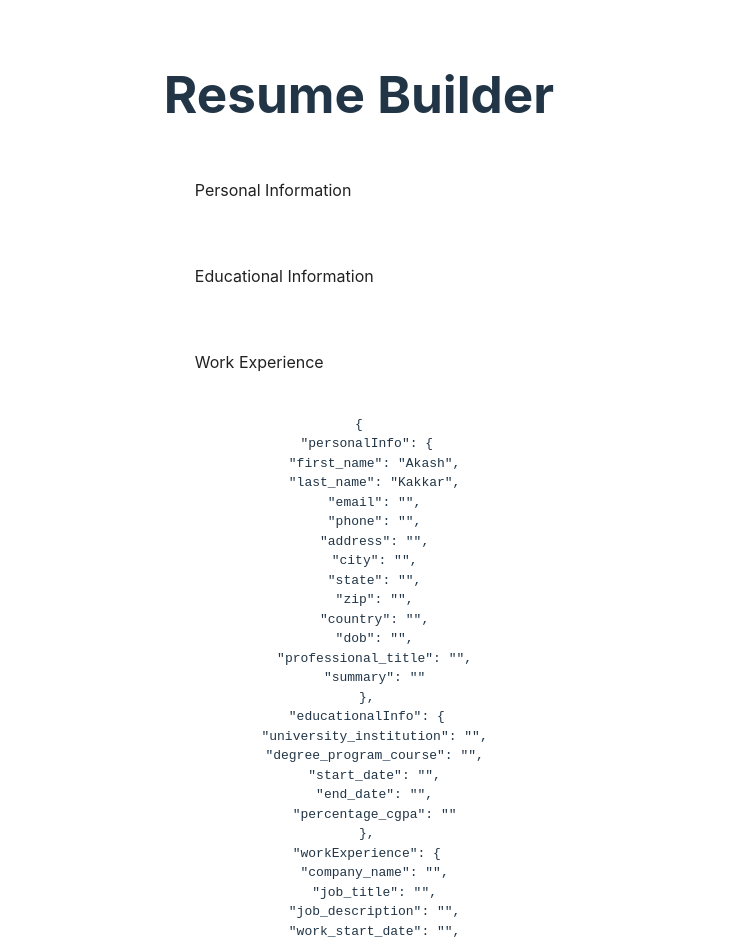
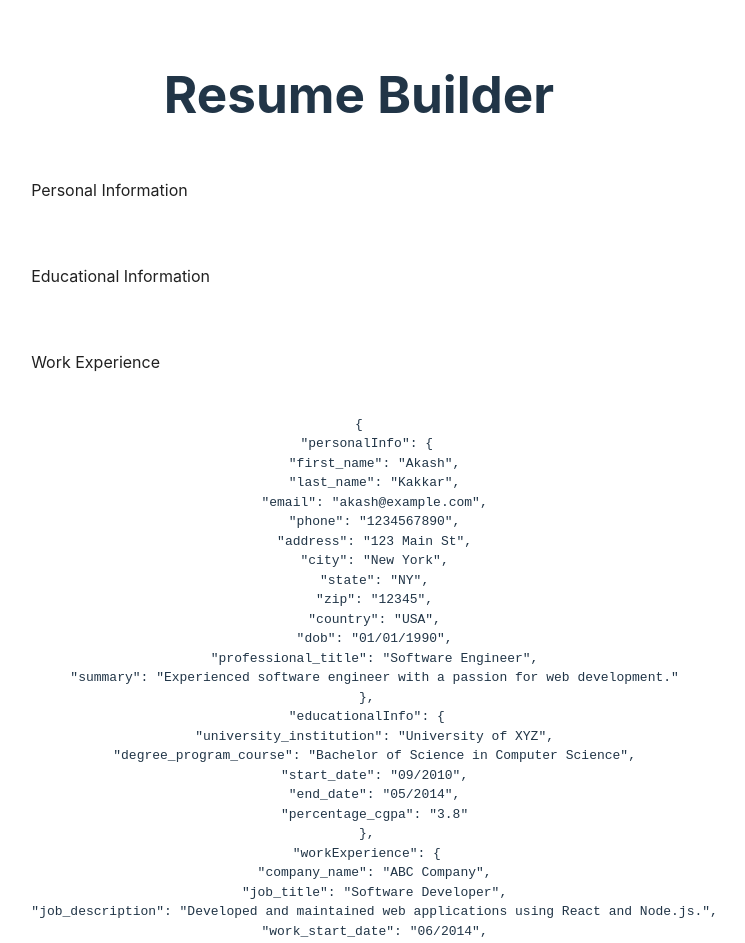
Before and after one commit to akash07k/CVApplication, a React app: page / in a window 1280 px wide. Shown: the top 943 px of the page, without its empty margins (281-1026 px from the left). Built offline with nearby package versions, Linux system fonts and the light colour scheme; the HTML template or start-up script is replaced by a standard one.

Commit message:
Add the sample data for all the fields

```diff
--- a/src/App.tsx
+++ b/src/App.tsx
@@ -15,30 +15,32 @@ function App() {
     personalInfo: {
       first_name: "Akash",
       last_name: "Kakkar",
-      email: "",
-      phone: "",
-      address: "",
-      city: "",
-      state: "",
-      zip: "",
-      country: "",
-      dob: "",
-      professional_title: "",
-      summary: "",
+      email: "akash@example.com",
+      phone: "1234567890",
+      address: "123 Main St",
+      city: "New York",
+      state: "NY",
+      zip: "12345",
+      country: "USA",
+      dob: "01/01/1990",
+      professional_title: "Software Engineer",
+      summary:
+        "Experienced software engineer with a passion for web development.",
     },
     educationalInfo: {
-      university_institution: "",
-      degree_program_course: "",
-      start_date: "",
-      end_date: "",
-      percentage_cgpa: "",
+      university_institution: "University of XYZ",
+      degree_program_course: "Bachelor of Science in Computer Science",
+      start_date: "09/2010",
+      end_date: "05/2014",
+      percentage_cgpa: "3.8",
     },
     workExperience: {
-      company_name: "",
-      job_title: "",
-      job_description: "",
-      work_start_date: "",
-      work_end_date: "",
+      company_name: "ABC Company",
+      job_title: "Software Developer",
+      job_description:
+        "Developed and maintained web applications using React and Node.js.",
+      work_start_date: "06/2014",
+      work_end_date: "present",
     },
   });
 
```
